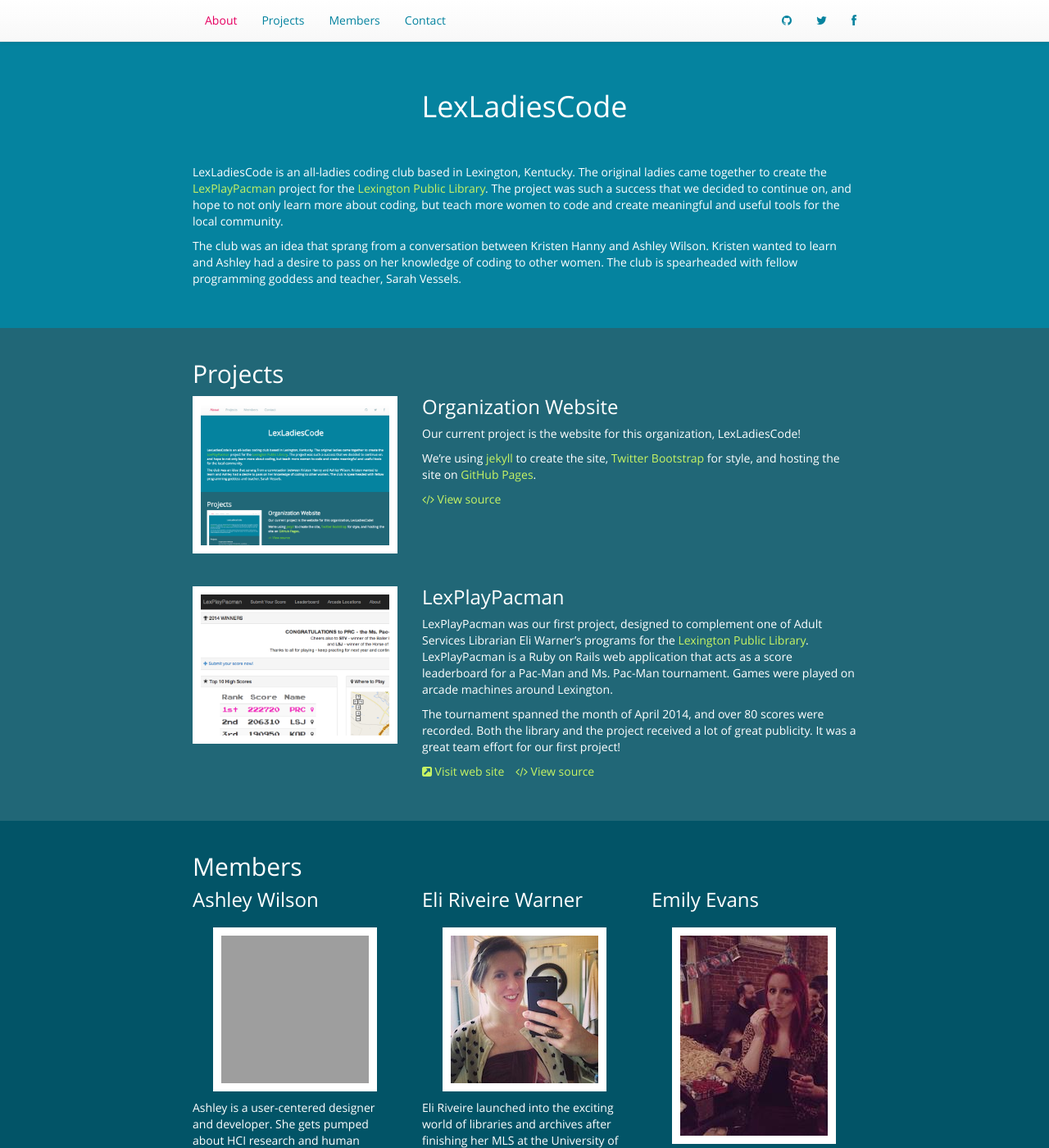
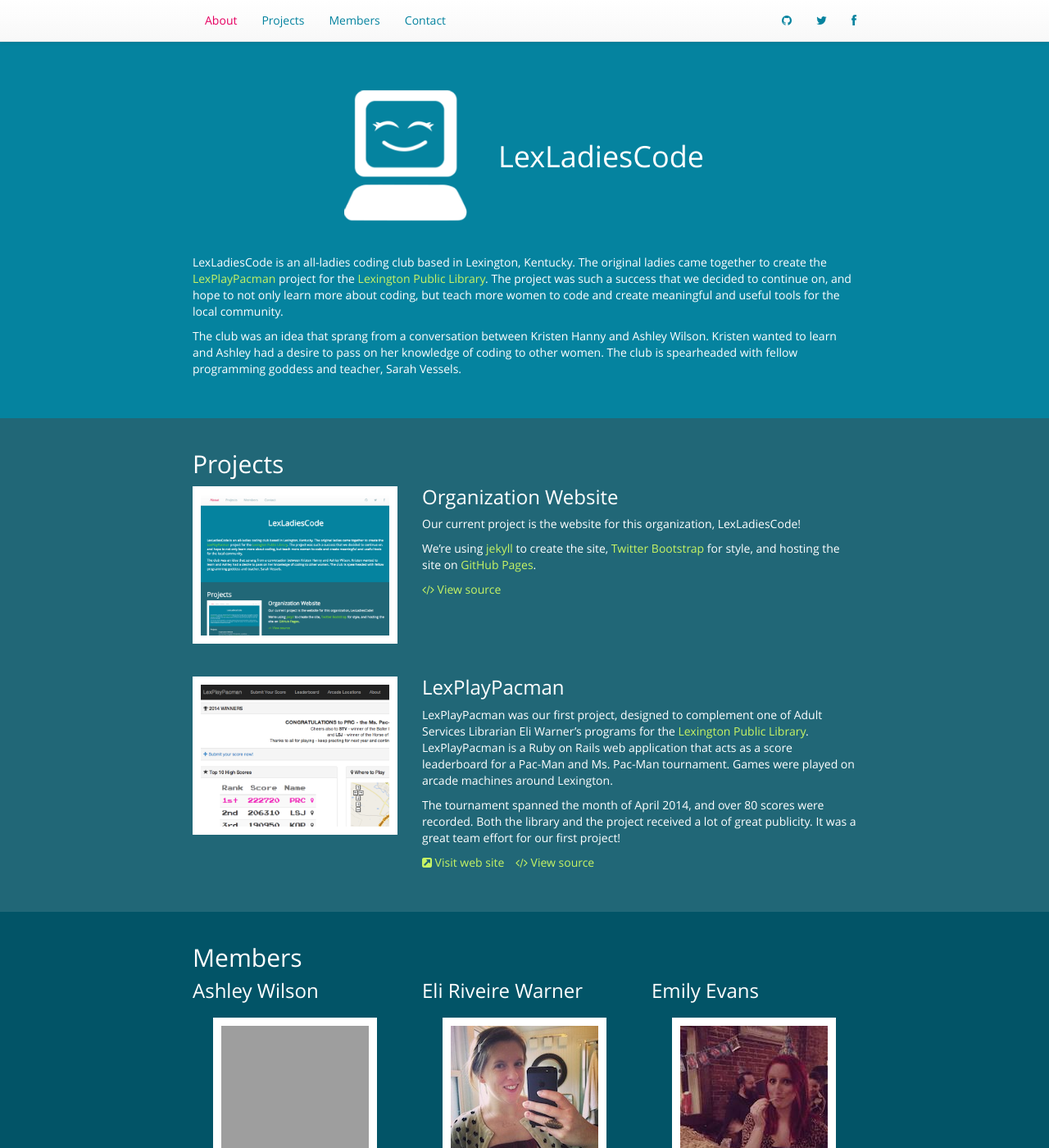
Before and after one commit to LexLadiesCode/LexLadiesCode.github.io, a Jekyll site: the page built from index.html, in a window 1280 px wide and 1400 px high. Shown: the whole window at 82% size. Built offline with Jekyll 4.4.1, drawn with Linux system fonts in a browser that asks for light colours; nearby versions of some CDN libraries; Markdown is read by kramdown in place of the engine named in the settings; grey boxes are pictures that could not be loaded.

Commit message:
logo'd for real this time

```diff
--- a/css/custom.css
+++ b/css/custom.css
@@ -156,8 +156,13 @@
 }
 
 #site-title {
-  text-align: center;
-  margin-top: 60px;
+  background-image: url('../images/LLCC_logo_160px.png');
+  background-repeat: no-repeat;
+  line-height: 160px;
+  margin: 60px auto 0px auto;
+  min-height: 160px;
+  padding-left: 188px;
+  width: 440px;
 }
 
 time {
```
